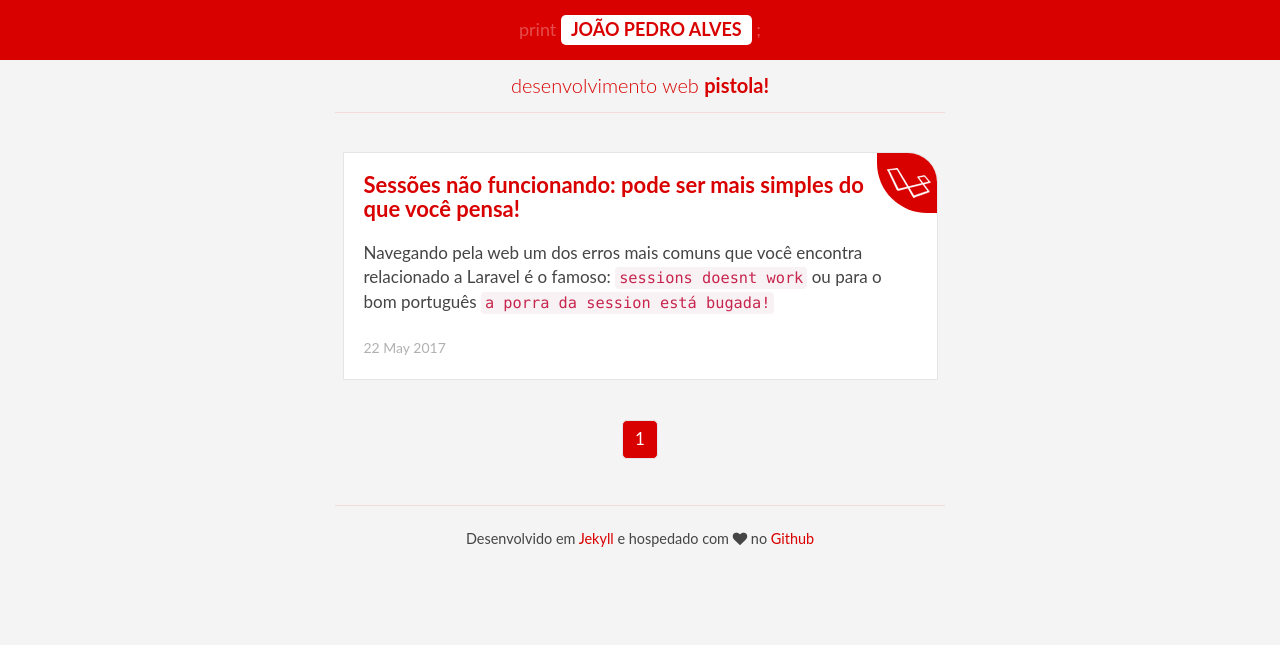
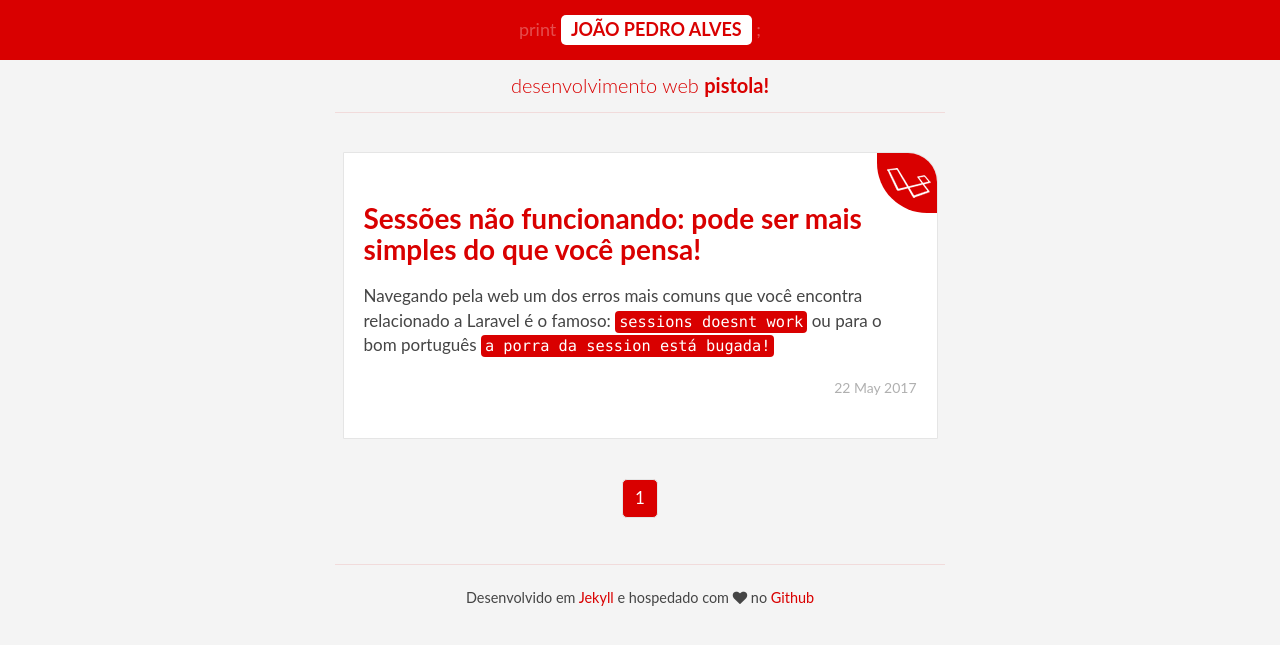
Before and after one commit to joao-pedro-alves/joao-pedro-alves.github.io, a Jekyll site: the page built from index.html, in a window 1280 px wide. Shown: the top 645 px of the page. Built offline with Jekyll 4.4.1, drawn with Linux system fonts in a browser that asks for light colours; the list of posts is cut into pages by our own code.

Commit message:
updating css

```diff
--- a/_resources/scss/_pages.scss
+++ b/_resources/scss/_pages.scss
@@ -5,7 +5,7 @@
 		font-size: 1.647rem;
 	}
 
-	.post-content {
+	.post-content, .main-article {
 		@extend %box-default;
 
 		p {
--- a/index.html
+++ b/index.html
@@ -1,7 +1,7 @@
 ---
 layout: home
 ---
-<div class="container-fluid">
+<div id="post-page" class="container-fluid">
 	<div class="col-md-6 col-md-offset-3 col-sm-8 col-sm-offset-2">
 		<section class="article-list">
 			{% for post in paginator.posts %}
```
Also changed, not shown: assets/css/app.min.css, 4 other files.
